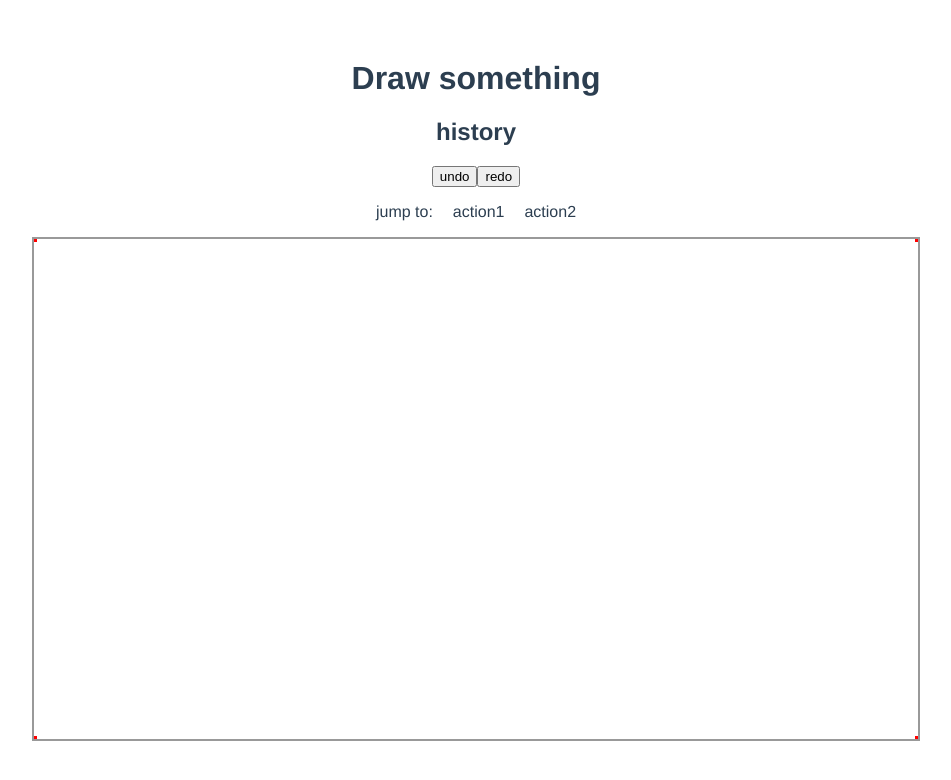
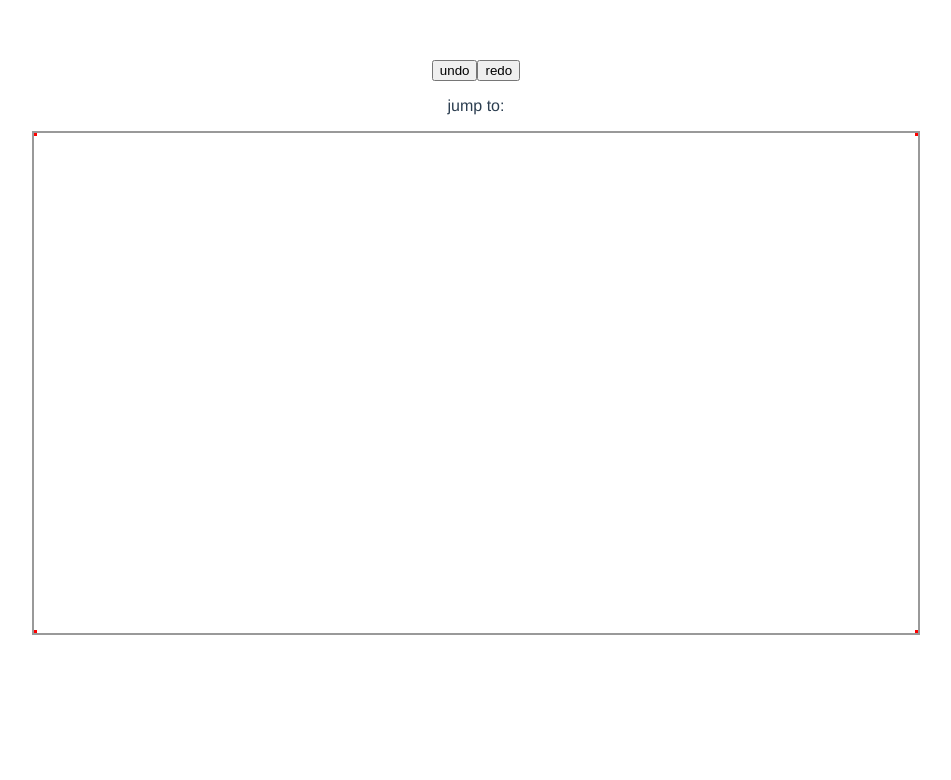
Before and after one commit to norentkhy/draw, a Vue app: page / in a window 1280 px wide. Shown: the top 780 px of the page, without its empty margins (164-1115 px from the left). Built offline with nearby package versions, Linux system fonts and the light colour scheme.

Commit message:
view now properly displays jump to. window.onload content now moved to inside component.mounted no longer using arrow functions to retain this reference in component.methods Mouse.js renamed to MouseController.js

```diff
--- a/src/App.vue
+++ b/src/App.vue
@@ -1,7 +1,7 @@
 <template>
   <div id="app">
     <!-- <img alt="Vue logo" src="./assets/logo.png" /> -->
-    <DrawApp title="Draw something" />
+    <DrawApp title="" />
   </div>
 </template>
 
--- a/src/components/DrawApp.vue
+++ b/src/components/DrawApp.vue
@@ -1,7 +1,6 @@
 <template>
   <div class="draw-app">
-    <h1>{{ title }}</h1>
-    <h2>history</h2>
+    <h1 v-if="title">{{ title }}</h1>
     <div class="control-buttons">
       <button
         @click="undo"
@@ -9,14 +8,17 @@
       <button
         @click="redo"
       >redo</button>
-      <ul id="draw-history">
+      <ul
+        id="draw-history"
+        v-if="Object.keys(drawer)"
+      >
         <li>jump to: </li>
         <li
-          v-for="drawAction in drawActions"
-          @mouseup.left="jumpTo(drawAction.id)"
-          :key="drawAction.id"
+          v-for="action in drawer.previousActions"
+          @mouseup.left="jumpTo(action.id)"
+          :key="action.id"
         >
-          {{drawAction.name}}
+          {{action.id}}
         </li>
       </ul>
     </div>
@@ -34,49 +36,56 @@
 
 <script>
 import Drawer from './Drawer.js';
-import Mouse from './Mouse.js';
+import MouseController from './MouseController.js';
 
 const drawApp = {
   name: 'drawApp',
   props: {
     title: String
   },
+
   data: function () {
     return {
-      drawActions: [
-        { name: 'action1', id: 1 },
-        { name: 'action2', id: 2 }
-      ]
-    }
+      drawer: {},
+      mouseController: {},
+    };
   },
+
+  mounted() {
+    const drawer = new Drawer(document.getElementById('canvas'));
+    const mouseController = new MouseController({
+      respondToLeftDown: function(event) {
+        drawer.startDrawingAction(event)
+      },
+      respondToLeftMove: function(event) { drawer.continueDrawingAction(event) },
+      respondToLeftUp: function(event) { drawer.finishDrawingAction(event) },
+      respondToRightDown: function() { console.log('rightDown') },
+      respondToRightMove: function() { console.log('rightMove') },
+      respondToRightUp: function() { console.log('rightUp') },
+      cancelCurrentAction: function() { console.log('cancel') },
+    });
+
+    this.drawer = drawer;
+    this.mouseController = mouseController;
+  },
+
   methods: {
-    movingOnCanvas: (event) => (event),
-    leftClickOnCanvas: (event) => drawer.mainClickEvent(event),
-    rightClickOnCanvas: (event) => drawer.altClickEvent(event),
-    move: (event) => mouseCanvas.move(event),
-    leftDown: (event) => mouseCanvas.leftDown(event),
-    leftUp: (event) => mouseCanvas.leftUp(event),
-    rightDown: (event) => mouseCanvas.rightDown(event),
-    rightUp: (event) => mouseCanvas.rightUp(event),
-    undo: () => drawer.undo(),
-    redo: () => drawer.redo(),
-    jumpTo: (id) => drawer.jumpTo(id),
+    move: function(event) { this.mouseController.move(event); },
+    leftDown: function(event) {
+      this.mouseController.leftDown(event);
+    },
+    leftUp: function(event) {
+      this.mouseController.leftUp(event);
+      const previousActions = this.drawer.previousActions;
+      const lastAction = previousActions[previousActions.length - 1];
+      console.log(lastAction)
+    },
+    rightDown: function(event) { this.mouseController.rightDown(event); },
+    rightUp: function(event) { this.mouseController.rightUp(event); },
+    undo: function() { this.drawer.undo(); },
+    redo: function() { this.drawer.redo(); },
+    jumpTo: function(id) { this.drawer.jumpTo(id); },
   }
-};
-
-let drawer;
-let mouseCanvas;
-window.onload = function() {
-  mouseCanvas = new Mouse({
-    respondToLeftDown: (event) => drawer.startDrawingAction(event),
-    respondToLeftMove: (event) => drawer.continueDrawingAction(event),
-    respondToLeftUp: (event) => drawer.finishDrawingAction(event),
-    respondToRightDown: () => console.log('rightDown'),
-    respondToRightMove: () => console.log('rightMove'),
-    respondToRightUp: () => console.log('rightUp'),
-    cancelCurrentAction: () => console.log('cancel'),
-  })
-  drawer = new Drawer(document.getElementById('canvas'));
 };
 
 export default drawApp;
--- a/src/components/Mouse.js
+++ b/src/components/MouseController.js
@@ -1,4 +1,4 @@
-export default class Mouse {
+export default class MouseController {
   constructor({
     respondToLeftDown,
     respondToLeftMove,
```
